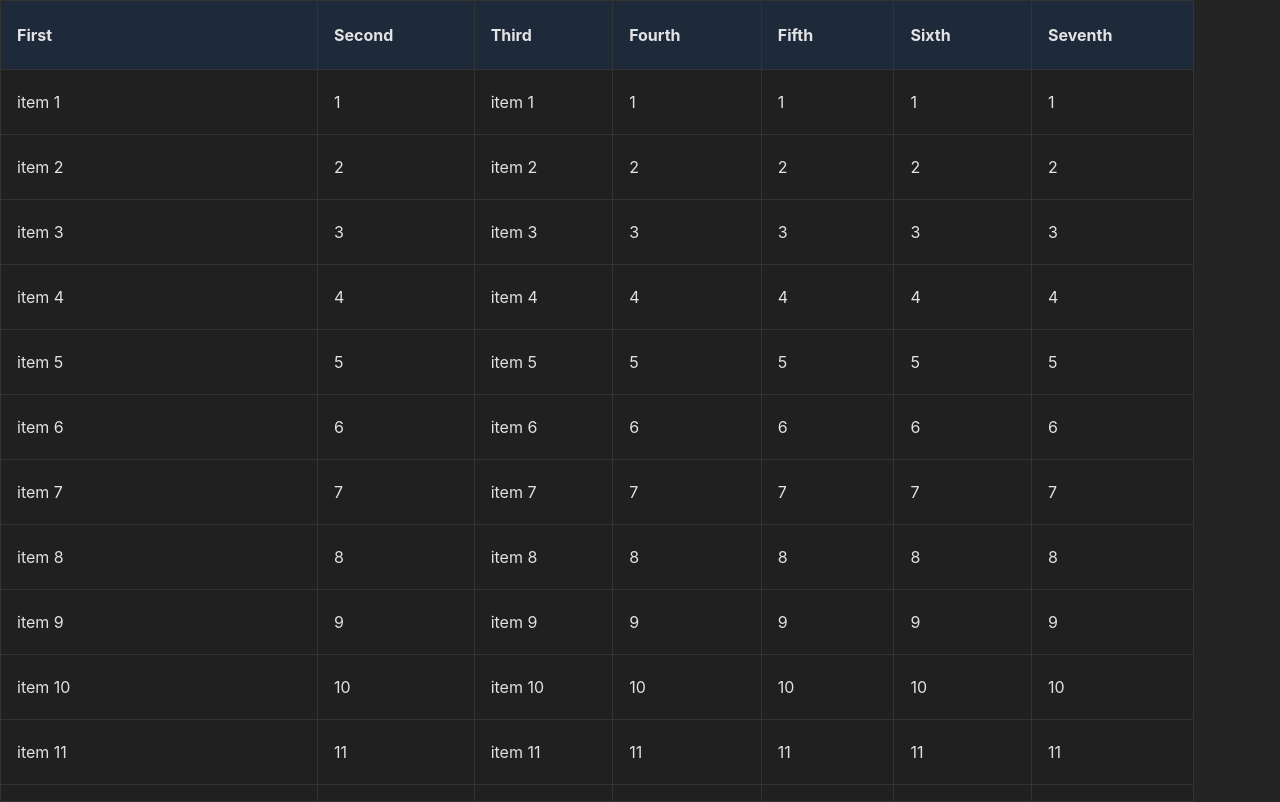
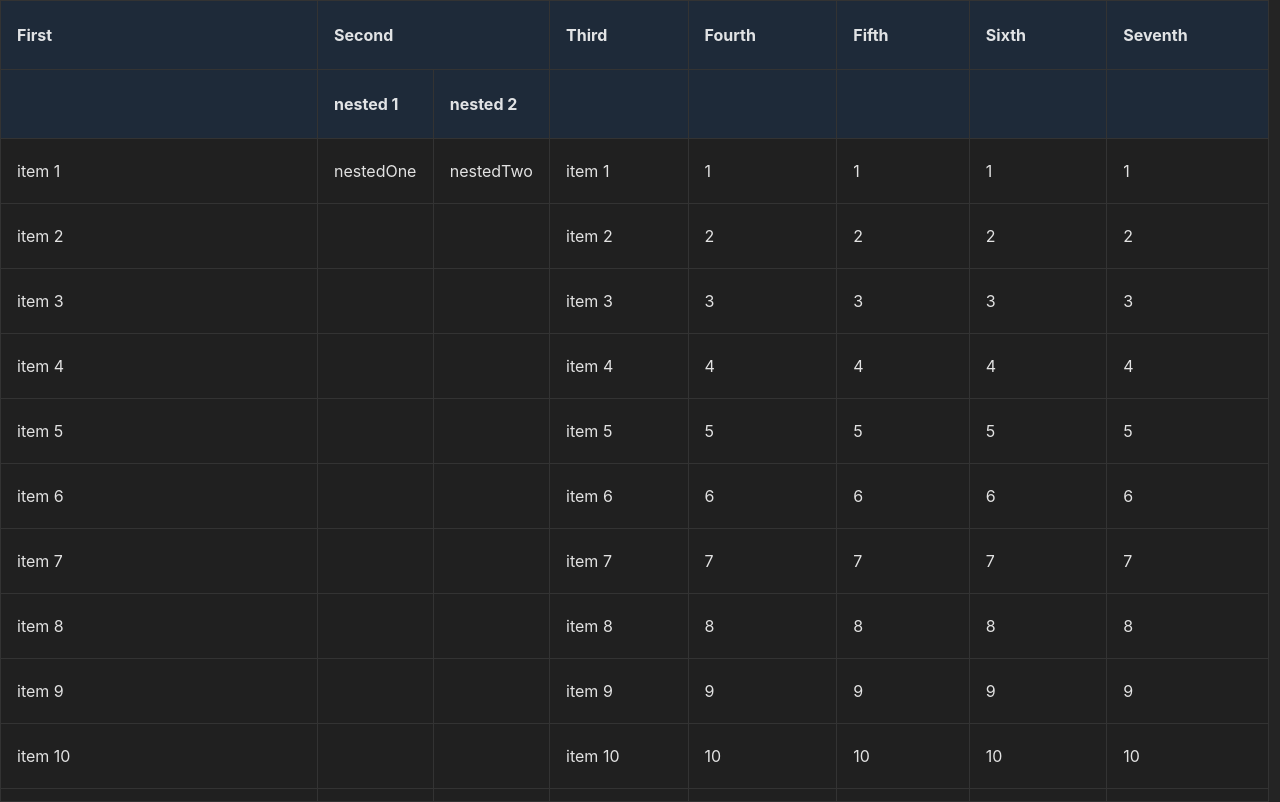
Before and after one commit to gilitz/snaptable-react, a React (Vite) app: page / in a window 1280 px wide. Built offline with nearby package versions, Linux system fonts and the light colour scheme.

Commit message:
added on new branch

```diff
--- a/src/example-table/table-example.tsx
+++ b/src/example-table/table-example.tsx
@@ -1,3 +1,4 @@
+import styled from "styled-components";
 import { useDataTable } from "../hooks/use-data-table";
 import { Table } from "./table";
 
@@ -14,8 +15,12 @@ export const TableExample = (() => {
 });
 
 const tableColumns = [
-	{ width: 300, key: '1', resizeable: false, label: 'First', Cell: ({ data, ...props }: { data: any }) => <Table.Cell {...props}>{data.name}</Table.Cell> },
-	{ key: '2', label: 'Second', Cell: ({ data, ...props }: { data: any }) => <Table.Cell {...props}>{data.label}</Table.Cell> },
+	{ width: 300, key: '1', resizeable: false, label: 'First', Cell: ({ data, ...props }: { data: any }) => <Table.Cell {...props}>{data.name}</Table.Cell>},
+	{ key: '2', label: 'Second', Cell: ({ data, ...props }: { data: any }) => <Table.Cell {...props}>{data.label}</Table.Cell>,
+	nestedColumns: [
+		{ key: 'nested1', label: 'nested 1', Cell: ({ data, ...props }: { data: any }) => <Table.Cell {...props}>{data.nestedOne}</Table.Cell> },
+		{ key: 'nested2', label: 'nested 2', Cell: ({ data, ...props }: { data: any }) => <Table.Cell {...props}>{data.nestedTwo}</Table.Cell> },
+	]  },
 	{ key: '3', label: 'Third', Cell: ({ data, ...props }: { data: any }) => <Table.Cell {...props}>{data.name}</Table.Cell> },
 	{ key: '4', label: 'Fourth', Cell: ({ data, ...props }: { data: any }) => <Table.Cell {...props}>{data.label}</Table.Cell> },
 	{ key: '5', label: 'Fifth', Cell: ({ data, ...props }: { data: any }) => <Table.Cell {...props}>{data.label}</Table.Cell> },
@@ -24,7 +29,7 @@ const tableColumns = [
 ];
 
 const mockData = [
-	{ key: 'item1', name: 'item 1', label: '1' },
+	{ key: 'item1', name: 'item 1', label: '1', nestedOne: 'nestedOne', nestedTwo: 'nestedTwo' },
 	{ key: 'item2', name: 'item 2', label: '2' },
 	{ key: 'item3', name: 'item 3', label: '3' },
 	{ key: 'item4', name: 'item 4', label: '4' },
--- a/src/table/table.tsx
+++ b/src/table/table.tsx
@@ -6,22 +6,25 @@ import { SnapTableType } from "../types/table-type";
 export const SnapTable = (({
 	dataTable,
 	data,
+	tableContainerClass,
+	tableClass,
 	bodyClass,
+	headerRowClass,
+	rowClass,
 	headerCellClass,
-	rowClass,
+	nestedHeaderCellClass,
 	cellClass,
-	headerRowClass,
-	tableClass,
-	tableContainerClass,
 	...props }: SnapTableType) => {
 	const { draggedIndex, hoveredIndex, onDragStart, onDragOver, onDrop } = useDragAndDrop();
 	return (
 		<TableLayout {...props} tableContainerClass={tableContainerClass} tableClass={tableClass}>
 			<TableLayout.Thead data-sticky={dataAttr(dataTable.isStickyHeader)}>
 				<TableLayout.Row className={headerRowClass}>
-					{dataTable.columns.map((column: TableColumnType, index: number) =>
-						<TableLayout.Header
+					{dataTable.columns.map((column: TableColumnType, index: number) =>{
+						const colspan = column.nestedColumns?.length ?? 1;
+						return (<TableLayout.Header
 							key={column.key}
+							colSpan={colspan}
 							index={index}
 							dataTable={dataTable}
 							className={headerCellClass}
@@ -34,8 +37,16 @@ export const SnapTable = (({
 							onDrop={onDrop(index, () => dataTable.moveColumn(draggedIndex, index))}>
 							{column.label}
 						</TableLayout.Header>
+						)}
 					)}
 				</TableLayout.Row>
+				{dataTable.columns.some(column => Boolean(column.nestedColumns)) &&<TableLayout.Row className={headerRowClass}>
+					{dataTable.columns.map((column, index) => !column.nestedColumns?.length ?
+						<th key={index} className={nestedHeaderCellClass ?? headerCellClass} />
+						:
+						column.nestedColumns.map((nestedColumn) =><th key={nestedColumn.key} className={nestedHeaderCellClass ?? headerCellClass}>{nestedColumn.label}</th>
+						))}
+				</TableLayout.Row>}
 			</TableLayout.Thead>
 			<TableLayout.Body className={bodyClass}>
 				{data.map((item: any) => (
@@ -44,13 +55,22 @@ export const SnapTable = (({
 						className={rowClass}
 						onClick={() => dataTable.onRowClick?.({ item })}
 						data-clickable={dataAttr(Boolean(dataTable.onRowClick))}>
-							{dataTable.columns.map(({ key, Cell }: TableColumnType) =>
-								<Cell key={key} className={cellClass} data={item} />
-							)}
+							{dataTable.columns.map(({ key, Cell, ...column }: TableColumnType) => {
+								if (!column.nestedColumns) {
+									return <Cell key={key} className={cellClass} data={item} />;
+								}
+								return (
+									column.nestedColumns.map(nestedColumn =>
+									<nestedColumn.Cell
+										key={nestedColumn.key}
+										className={cellClass}
+										data={item} />
+									)
+							)})}
 					</TableLayout.Row>
 				))}
 			</TableLayout.Body>
-		</TableLayout >
+		</TableLayout>
 	)
 });
 
--- a/src/types/table-type.ts
+++ b/src/types/table-type.ts
@@ -9,6 +9,7 @@ export type SnapTableType = {
 	headerRowClass?: string;
 	rowClass?: string;
 	headerCellClass?: string;
+	nestedHeaderCellClass?:string;
 	cellClass?: string;
 };
 
```
Also changed, not shown: src/models/data-table-model.ts (+7 -0 lines).
